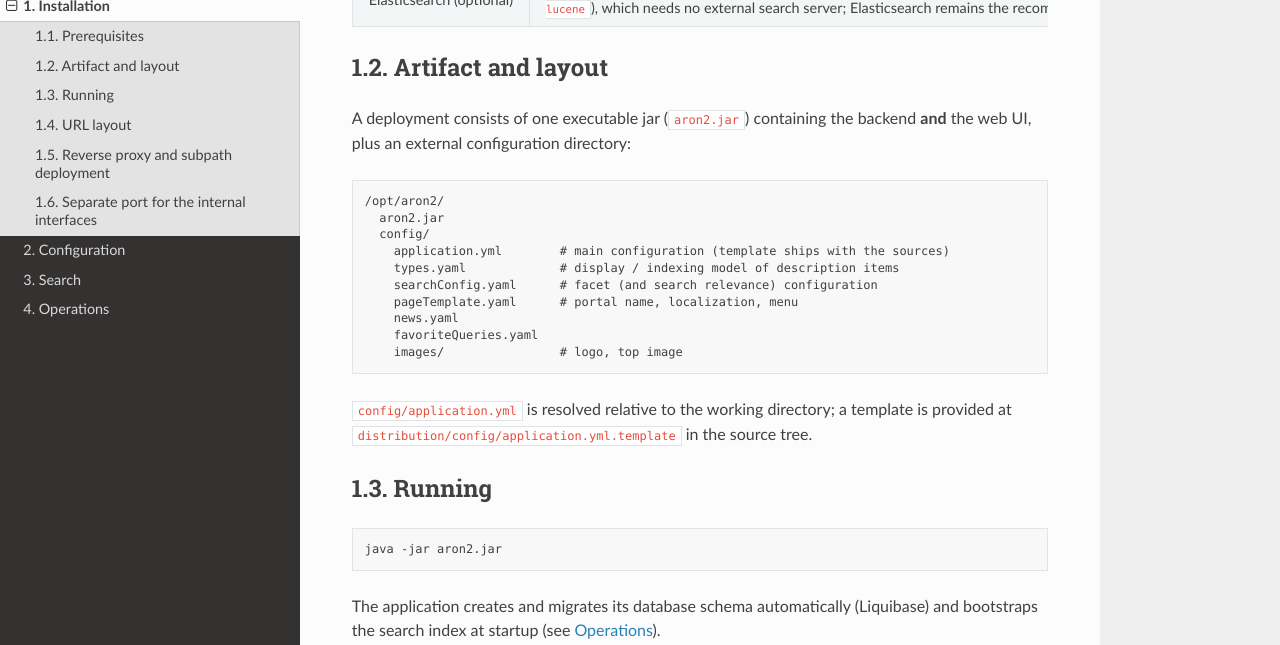
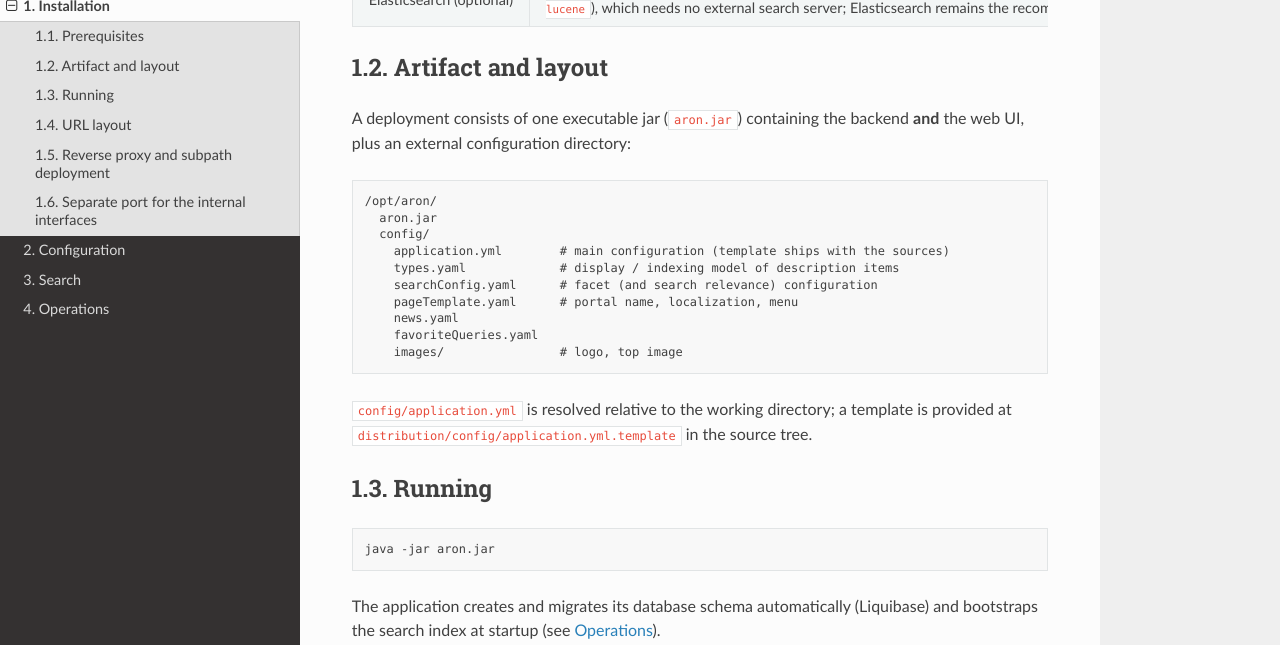
Before and after one commit to elzasw/aron, a Sphinx documentation site: the page built from doc/source/admin/install.rst, in a window 1280 px wide and 900 px high, scrolled down 193 px. Shown: the part 147-792 px from the top of the window. Built offline with Sphinx 7.4.7 and the Read the Docs theme 3.1.0, drawn with Linux system fonts in a browser that asks for light colours.

Commit message:
the artifacts are named aron; the version carries the generation
aron2.jar and aron2-<version>.zip repeated a generation number the version
already states. The jar is now aron.jar, the bundle aron-<version>.zip, the
release tag aron-<version> and the root artifact com.lightcomp:aron - so a
2.0.0 release publishes aron-2.0.0.zip. Module artifactIds already carried no
digit and are unchanged, and the display names stay "ARON 2": the product
generation is still ARON 2, only file names lose the digit.

/api/v1/system/info reports "aron" for the same reason - the UI renders it in
the footer next to the version.

The scm.url property follows the artifact (aron.scm.url), which the pipeline
supplies; an empty value still stops a release with "Missing required setting:
scm connection".

Server-side identity is deliberately untouched: /opt/aron2, the aron2.service
unit, the database and the deploy script keep their names, because renaming
them is a server migration that buys the release artifact nothing.

Co-Authored-By: Claude Opus 5 (1M context) <noreply@anthropic.com>

```diff
--- a/doc/source/admin/install.rst
+++ b/doc/source/admin/install.rst
@@ -25,13 +25,13 @@ Prerequisites
 Artifact and layout
 ===================
 
-A deployment consists of one executable jar (``aron2.jar``) containing the
+A deployment consists of one executable jar (``aron.jar``) containing the
 backend **and** the web UI, plus an external configuration directory:
 
 .. code-block:: text
 
-   /opt/aron2/
-     aron2.jar
+   /opt/aron/
+     aron.jar
      config/
        application.yml        # main configuration (template ships with the sources)
        types.yaml             # display / indexing model of description items
@@ -50,7 +50,7 @@ Running
 
 .. code-block:: shell
 
-   java -jar aron2.jar
+   java -jar aron.jar
 
 The application creates and migrates its database schema automatically
 (Liquibase) and bootstraps the search index at startup (see
```
Also changed, not shown: README.md (+7 -7 lines), pom.xml (+8 -8 lines), 11 other files.
